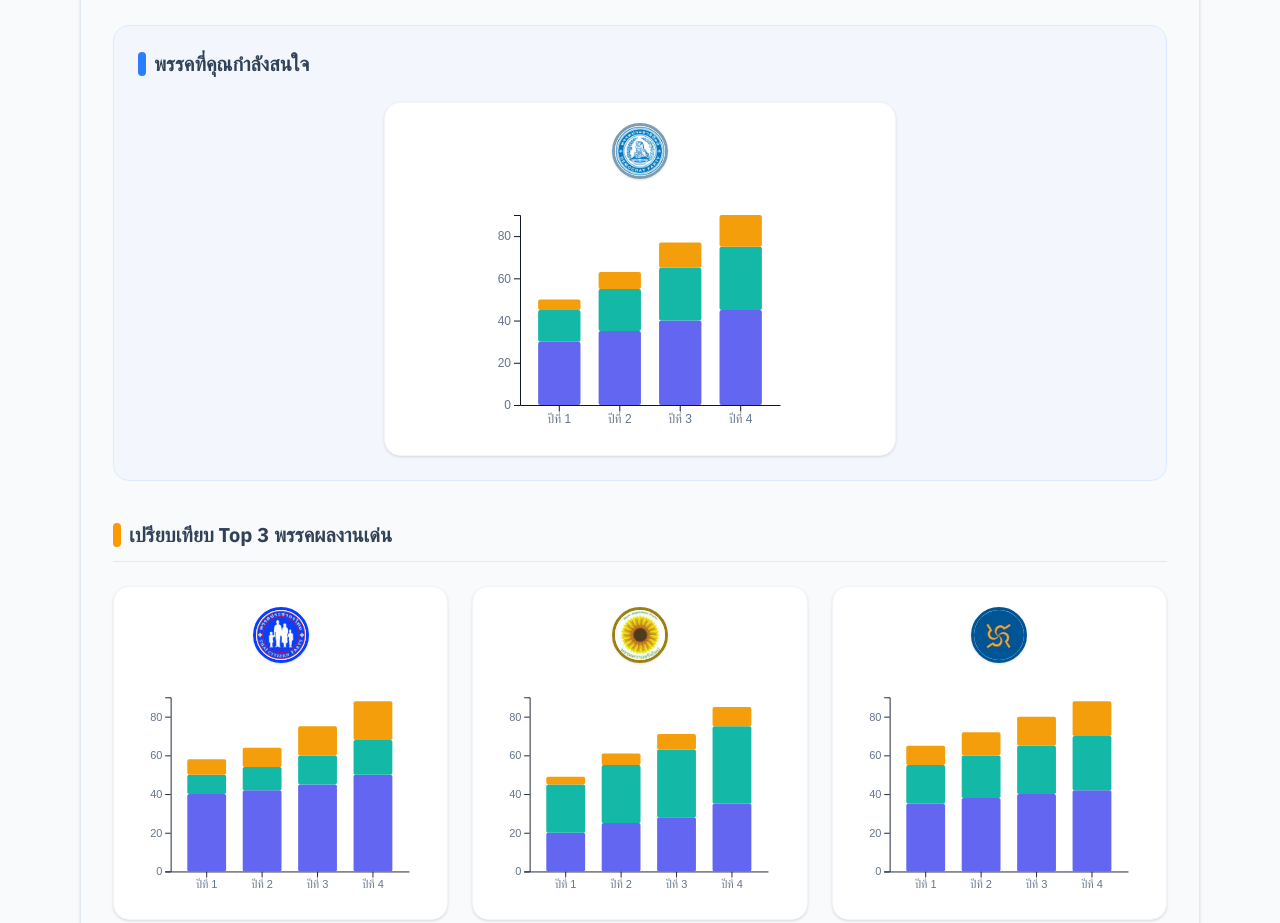
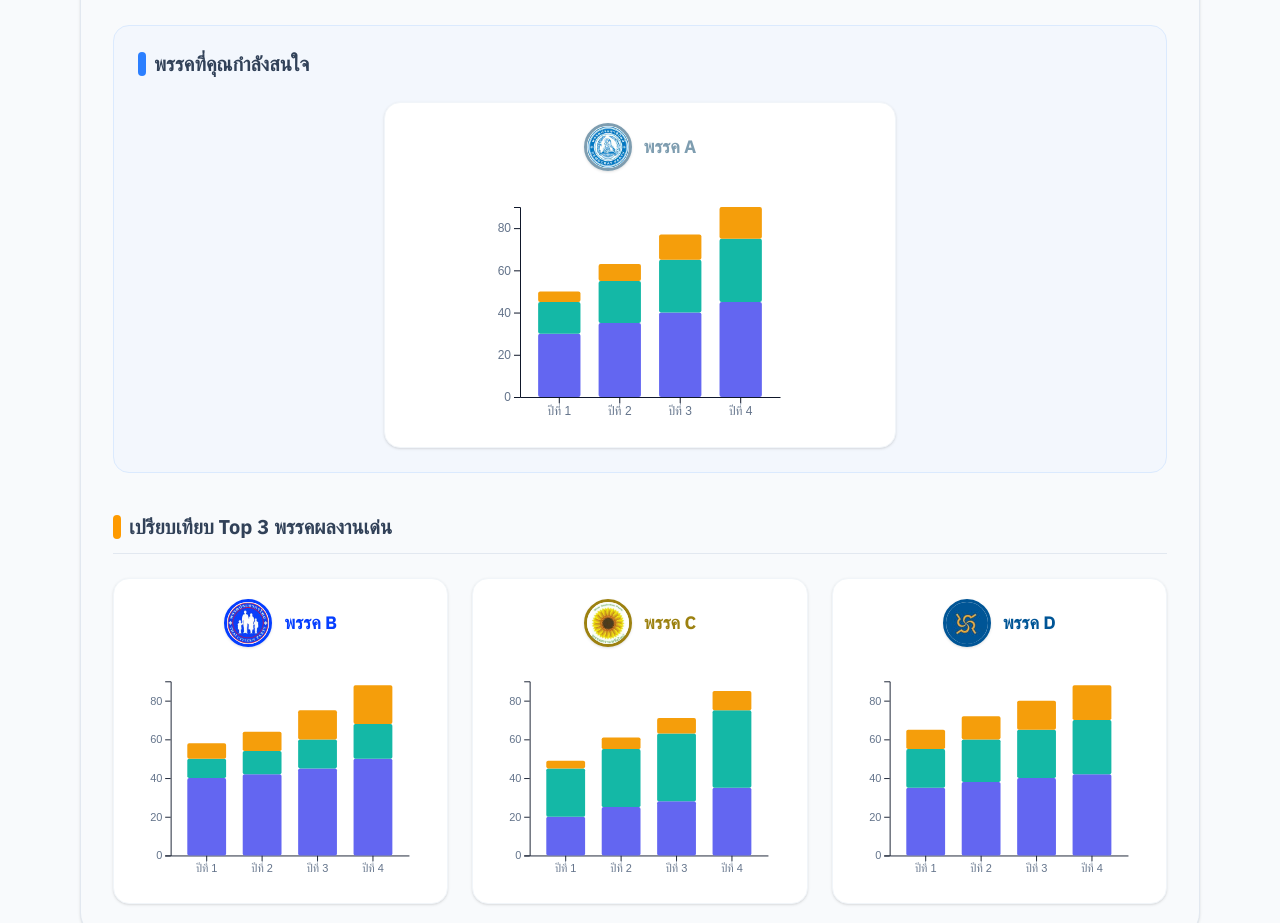
Before and after one commit to 098ff/wevis-datathon, a Next.js app in the folder frontend/: page / in a window 1280 px wide. Shown: the part 1940-2863 px from the top of the page. Built offline with nearby package versions, Linux system fonts and the light colour scheme.

Commit message:
Display party name beside logo in header
Switch the header layout from vertical to horizontal and center items.
Reduce avatar size to 12x12 and prevent it from shrinking. Add a
colored, truncated h4 with a title for accessibility instead of the
image title.

```diff
--- a/frontend/components/StackedBarChart.tsx
+++ b/frontend/components/StackedBarChart.tsx
@@ -220,14 +220,20 @@ const StackedBarGroup = ({ party }: { party: PartyPerformance }) => {
             ref={containerRef}
             className="flex flex-col items-center bg-white p-5 rounded-2xl border border-slate-100 shadow-sm hover:shadow-md transition-shadow relative"
         >
-            <div className="flex flex-col items-center mb-4 gap-2">
+            <div className="flex items-center justify-center mb-4 gap-3 w-full">
                 <img
                     src={party.logoUrl}
                     alt={party.name}
-                    className="w-14 h-14 rounded-full border-[3px] shadow-sm object-cover"
+                    className="w-12 h-12 rounded-full border-[3px] shadow-sm object-cover shrink-0"
                     style={{ borderColor: party.color }}
+                />
+                <h4
+                    className="font-bold text-lg truncate"
+                    style={{ color: party.color }}
                     title={party.name}
-                />
+                >
+                    {party.name}
+                </h4>
             </div>
             <div className="w-full max-w-[320px]">
                 <svg ref={svgRef} className="w-full h-auto"></svg>
```
